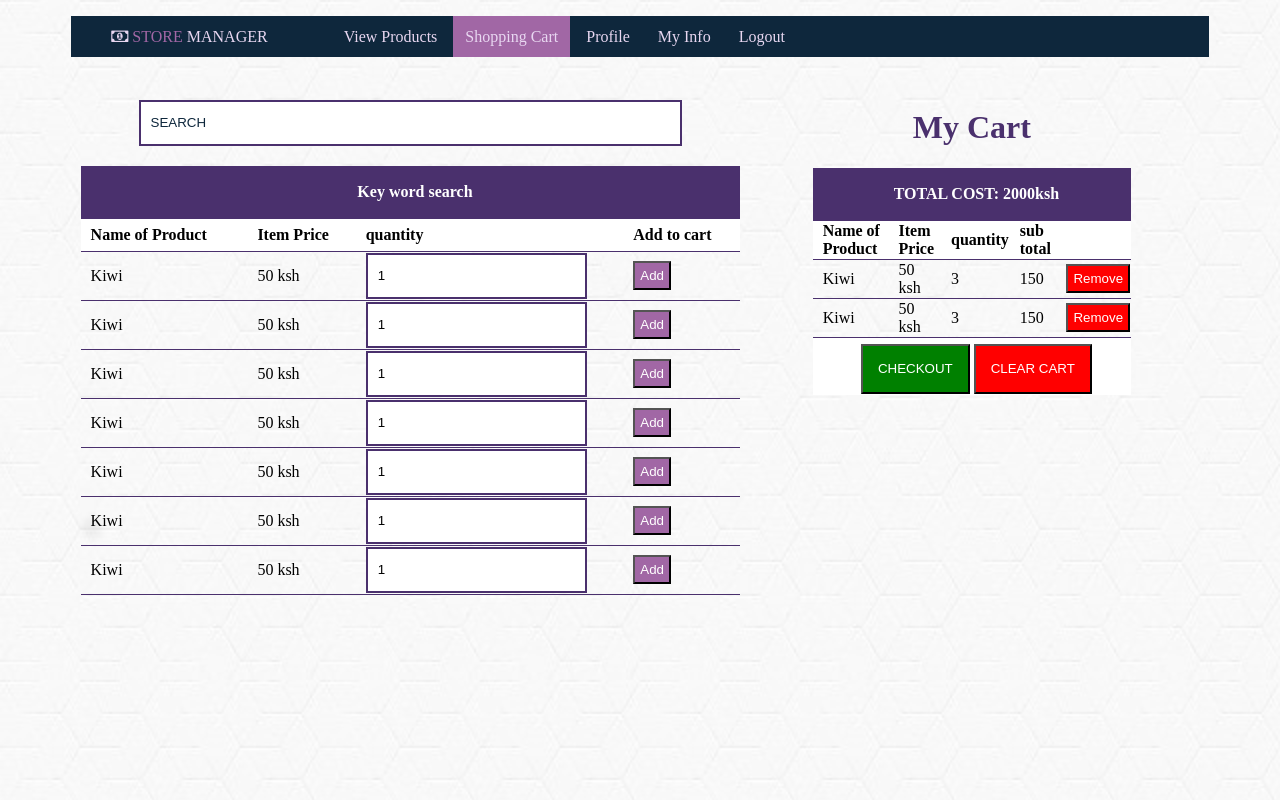
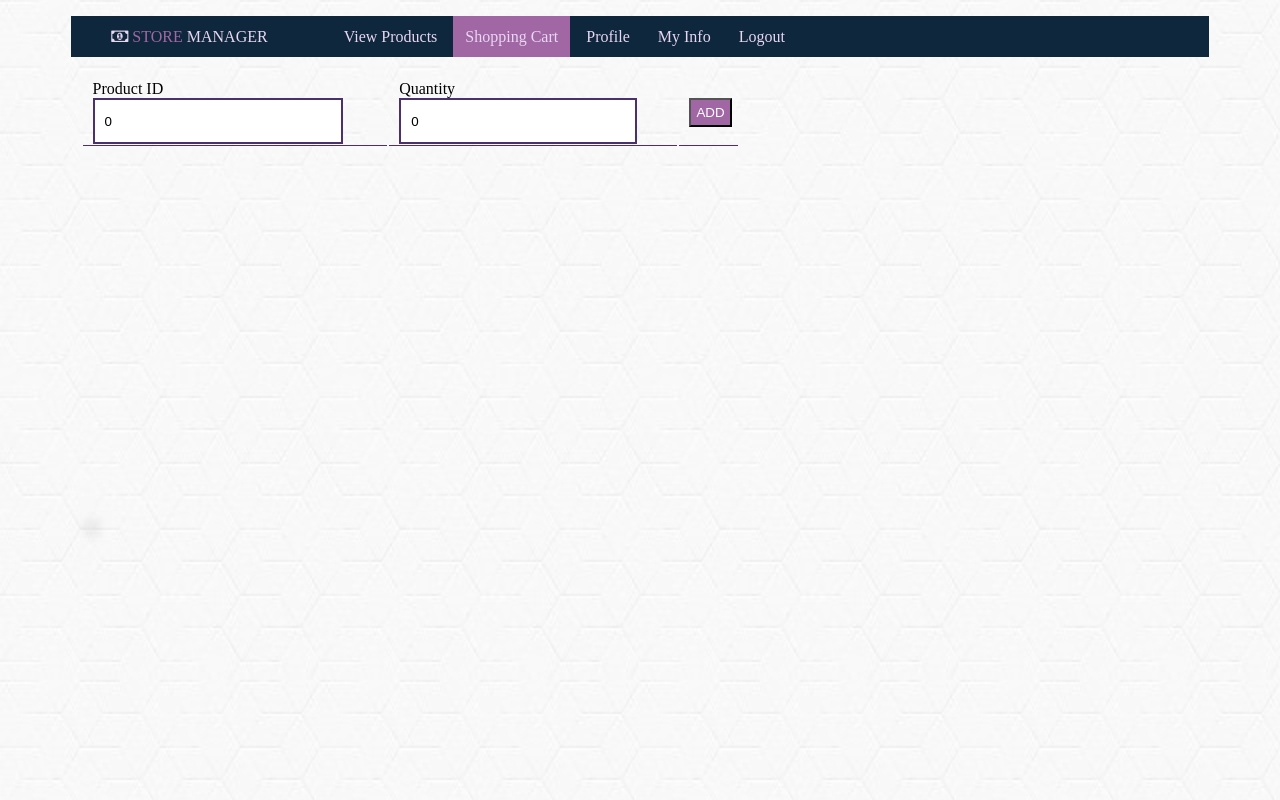
Before and after one commit to SelaDanti/store-manager-api-v3, a PHP site: page /attendant/cart.html in a window 1280 px wide. Run offline with PHP 8.4, Linux system fonts and the light colour scheme.

Commit message:
:new: [Feature #161807317] Consume cart and post sale endpoints

```diff
--- a/ui/attendant/cart.html
+++ b/ui/attendant/cart.html
@@ -27,83 +27,20 @@
 
 <div class="container margin-top-20 center">
 	<div class="container-left">
+	<p id="error"></p>
 		<!--search-form-->
-			<div class="form-search center margin-top-20">
-				<form>
-					<input type="text" name="" placeholder="SEARCH">
-				</form>
-			</div>
+			<table>
+			<tr>
+			<td colspan="3"><label>Product ID</label><input type="number" value="0" id="id"></td>
+			<td><label>Quantity</label><input type="number" value="0" id="quantity"></td>
+			<td><button class="btn-category" id="cart">ADD</button></td>
+			</tr>
+			</table>
 		<!--end of search-form-->
 
 		<!--product search-->
 			<div class="table-product margin-top-20">
-				<table>
-					<tr>
-						<th colspan="5" id="product-title">Key word search</th>
-					</tr>
-					<tr id="hover-body">
-						<th>Name of Product</th>
-						<th>Item Price</th>
-						<th>quantity</th>
-						<th>Add to cart</th>
-					</tr>
-					<tr>
-						<td>Kiwi</td>
-						<td>50 ksh</td>
-						<td>
-							<input type="number" value="1">
-						</td>
-						<td><button class="btn-category">Add</button></td>
-					</tr>
-					<tr>
-						<td>Kiwi</td>
-						<td>50 ksh</td>
-						<td>
-							<input type="number" value="1">
-						</td>
-						<td><button class="btn-category">Add</button></td>
-					</tr>
-					<tr>
-						<td>Kiwi</td>
-						<td>50 ksh</td>
-						<td>
-							<input type="number" value="1">
-						</td>
-						<td><button class="btn-category">Add</button></td>
-					</tr>
-					<tr>
-						<td>Kiwi</td>
-						<td>50 ksh</td>
-						<td>
-							<input type="number" value="1">
-						</td>
-						<td><button class="btn-category">Add</button></td>
-					</tr>
-					<tr>
-						<td>Kiwi</td>
-						<td>50 ksh</td>
-						<td>
-							<input type="number" value="1">
-						</td>
-						<td><button class="btn-category">Add</button></td>
-					</tr>
-					<tr>
-						<td>Kiwi</td>
-						<td>50 ksh</td>
-						<td>
-							<input type="number" value="1">
-						</td>
-						<td><button class="btn-category">Add</button></td>
-					</tr>
-					<tr>
-						<td>Kiwi</td>
-						<td>50 ksh</td>
-						<td>
-							<input type="number" value="1">
-						</td>
-						<td><button class="btn-category">Add</button></td>
-					</tr>
-				</table>
+
 			</div>
 		<!-- end product search-->
 
@@ -112,44 +49,12 @@
 		<!--cart list-->
 	<div class="cart-box level-cart">
 		<div class="table-product  margin-top-20">
-		<h1>My Cart</h1>
-		<table>
-			<tr>
-				<th colspan="5" id="product-title">TOTAL COST: 2000ksh</th>
-			</tr>
-			<tr id="hover-body">
-				<th>Name of Product</th>
-				<th>Item Price</th>
-				<th>quantity</th>
-				<th>sub total</th>
-				<th></th>
-			</tr>
-			<tr>
-				<td>Kiwi</td>
-				<td>50 ksh</td>
-				<td>3</td>
-				<td>150</td>
-				<td><button class="btn-remove" onclick="removeItem()">Remove</button></td>
-			</tr>
-			<tr>
-				<td>Kiwi</td>
-				<td>50 ksh</td>
-				<td>3</td>
-				<td>150</td>
-				<td><button class="btn-remove" onclick="removeItem()">Remove</button></td>
-			</tr>
-			<tr>
-				<th colspan="5" id="product-end">
-				<button class="btn-ok" onclick="checkOut()">CHECKOUT</button>
-				<button class="btn-danger"  onclick="removeAll()">CLEAR CART</button>
-				</th>
-			</tr>
-		</table>
-	</div>
+
+		</div>
 </div>
 <!--end of cart list-->
 	</div>
 </div>
-
+<script src="../js/fetch/get-carts.js"></script>
 </body>
 </html>
--- a/ui/css/style.css
+++ b/ui/css/style.css
@@ -163,7 +163,7 @@
 	border-bottom-color: #4a306d;
 	border-bottom-width: 1px;
 }
-#product-title
+#product-title, #cart-title
 {
 	background-color: #4a306d;
 	height: 50px;
--- /dev/null
+++ b/ui/js/fetch/get-carts.js
@@ -0,0 +1,202 @@
+let productUrl = `http://0.0.0.0:5000/api/v2/products`;
+let cartUrl = `http://0.0.0.0:5000/api/v2/cart`;
+let saleUrl = `http://0.0.0.0:5000/api/v2/sales`;
+let productHead = `
+<table>
+			<tr>
+				<th colspan="9" id="product-title">Lists of products</th>
+			</tr>
+
+			<tr id="hover-body" class="margin-top-40">
+				<th>ID</th>
+				<th>Product Name</th>
+				<th>UOM</th>
+				<th>price</th>
+				<th>Quantity</th>
+			</tr>
+`;
+let cartHead = `
+		<h1>My Cart</h1>
+		<table>
+			<tr>
+				<th colspan="5" id="cart-title">TOTAL COST: 2000ksh</th>
+			</tr>
+			<tr id="hover-body" class="margin-top-40">
+				<th>Product Id</th>
+				<th>item price</th>
+				<th>quantity</th>
+				<th>sub total</th>
+			</tr>
+`;
+let cartEnd = `
+	<tr>
+				<th colspan="5" id="product-end">
+				<button class="btn-ok">CHECKOUT</button>
+				</th>
+			</tr>
+`;
+window.addEventListener('load',function(){setProducts();setCart();})
+function setProducts()
+{
+	fetch(productUrl,{
+		"method": "GET",
+		"mod": "cors",
+		headers: {
+		"Content-type": "application/json",
+		"Access-Control-Allow-Origin":"*",
+		"X-API-KEY": localStorage.getItem('token')
+		}
+	})
+	.then((res) => {status = res.status; return res.json()})
+	.then((data) => {
+		if (status != 200)
+		{
+			document.getElementsByClassName('table-product')[0].innerHTML = `
+			${productHead}
+			<tr>
+				<td colspan="8" class="center">${data['error']}</td>
+			</tr>
+			`
+		}
+		else
+		{
+			let body = ``
+			for (x in data)
+			{
+				body += `
+				<tr>
+				<td>${data[x]['id']}</td>
+				<td>${data[x]['product name']}</td>
+				<td>${data[x]['miq']}</td>
+				<td>${data[x]['price']} KSH</td>
+				<td>${data[x]['quantity']}</td>
+				</tr>
+				`;
+			}
+			document.getElementsByClassName('table-product')[0].innerHTML = `
+			${productHead}
+			${body}
+			`;
+		}
+	})
+	.catch((error) => {console.log(error)})
+}
+function setCart()
+{
+	fetch(cartUrl,{
+		"method": "GET",
+		"mod": "cors",
+		headers: {
+		"Content-type": "application/json",
+		"Access-Control-Allow-Origin":"*",
+		"X-API-KEY": localStorage.getItem('token')
+		}
+	})
+	.then((res) => {status = res.status; return res.json()})
+	.then((data) => {
+		if (status != 200)
+		{
+			document.getElementsByClassName('table-product')[1].innerHTML = `
+			${cartHead}
+			<tr>
+				<td colspan="8" class="center">${data['error']}</td>
+			</tr>
+			`;
+			document.getElementById('cart-title').innerHTML = `TOTAL COST: 0 KSH`;
+		}
+		else
+		{
+			let body = ``
+			for (x in data)
+			{
+				if (x != 0)
+				{
+					body += `
+				<tr>
+				<td>${data[x]['product id']}</td>
+				<td>${data[x]['price']} KSH</td>
+				<td>${data[x]['quantity']}</td>
+				<td class="sub-total">${data[x]['quantity'] * data[x]['price']}</td>
+				<td><a href="delete-cart.html?cartId=${data[x]['product id']}" class="btn-category">remove</a></td>
+				</tr>
+				`;}
+			}
+			document.getElementsByClassName('table-product')[1].innerHTML = `
+			${cartHead}
+			${body}
+			${cartEnd}
+			`;
+			let subTotal = document.getElementsByClassName('sub-total')
+			let total = 0;
+			let index = 0;
+			while (index < subTotal.length)
+			{
+				total += parseInt(subTotal[index].innerHTML);
+				index++;
+			}
+			document.getElementById('cart-title').innerHTML = `TOTAL COST: ${total} KSH`;
+			document.getElementsByClassName('btn-ok')[0].addEventListener('click',makeSale);
+		}
+	})
+	.catch((error) => {console.log(error)})
+}
+
+document.getElementsByClassName('btn-category')[0].addEventListener('click',addCart)
+function addCart()
+{
+	let id = parseInt(document.getElementById('id').value);
+	let quantity = parseInt(document.getElementById('quantity').value);
+	let payload = {"product id": id,"quantity": quantity}
+	fetch(cartUrl,{
+		"method": "POST",
+		"mod": "cors",
+		headers: {
+		"Content-type": "application/json",
+		"Access-Control-Allow-Origin":"*",
+		"X-API-KEY": localStorage.getItem('token')
+		},
+		body: JSON.stringify(payload)
+	})
+	.then((res) => {status = res.status; return res.json()})
+	.then((data) => {
+		if (status != 201)
+		{
+			document.getElementById('error').innerHTML = data['error'];
+			document.getElementById('error').style.display = 'block';
+		}
+		else
+		{
+			document.getElementById('error').style.display = 'none';
+			setCart();
+			setProducts();
+		}
+	})
+	.catch((error) => {console.log(error)})
+}
+
+
+function makeSale()
+{
+	fetch(saleUrl,{
+		"method": "POST",
+		"mod": "cors",
+		headers: {
+		"Content-type": "application/json",
+		"Access-Control-Allow-Origin":"*",
+		"X-API-KEY": localStorage.getItem('token')
+		},
+	})
+	.then((res) => {status = res.status; return res.json()})
+	.then((data) => {
+		item = document.getElementsByClassName('cart-box')
+		item[0].innerHTML = `<div class="table-product  margin-top-20">
+			<h1>My Cart</h1>
+			<br>
+			<div class="confirm center">
+				<h1>Item Purchased</h1>
+				<button onclick="location.reload();">OK</button>
+			</div>
+			</div>`;
+	})
+	.catch((error) => {console.log(error)})
+}
--- a/ui/js/shopping-cart.js
+++ /dev/null
@@ -1,78 +0,0 @@
-function removeItem()
-{
-	item = document.getElementsByClassName('cart-box')
-	item[0].innerHTML = `<div class="table-product  margin-top-20">
-		<h1>My Cart</h1>
-		<br>
-		<div class="confirm center">
-			<h1>Do you want to remove item?</h1>
-			<button onclick="backToCart()">OK</button><button onclick="backToCart()">Cancel</button>
-		</div>
-		</div>`
-}
-
-function backToCart()
-{
-	item = document.getElementsByClassName('cart-box')
-	item[0].innerHTML = `<div class="table-product  margin-top-20">
-		<h1>My Cart</h1>
-		<table>
-			<tr>
-				<th colspan="5" id="product-title">TOTAL COST: 2000ksh</th>
-			</tr>
-			<tr id="hover-body">
-				<th>Name of Product</th>
-				<th>Item Price</th>
-				<th>quantity</th>
-				<th>sub total</th>
-				<th></th>
-			</tr>
-			<tr>
-				<td>Kiwi</td>
-				<td>50 ksh</td>
-				<td>3</td>
-				<td>150</td>
-				<td><button class="btn-remove" onclick="removeItem()">Remove</button></td>
-			</tr>
-			<tr>
-				<td>Kiwi</td>
-				<td>50 ksh</td>
-				<td>3</td>
-				<td>150</td>
-				<td><button class="btn-remove" onclick="removeItem()">Remove</button></td>
-			</tr>
-			<tr>
-				<th colspan="5" id="product-end">
-				<button class="btn-ok" onclick="checkOut()">CHECKOUT</button>
-				<button class="btn-danger" onclick="removeAll()">CLEAR CART</button>
-				</th>
-			</tr>
-		</table>
-	</div>`
-}
-
-function removeAll()
-{
-	item = document.getElementsByClassName('cart-box')
-	item[0].innerHTML = `<div class="table-product  margin-top-20">
-		<h1>My Cart</h1>
-		<br>
-		<div class="confirm center">
-			<h1>Do you want to remove All item?</h1>
-			<button onclick="backToCart()">OK</button><button onclick="backToCart()">Cancel</button>
-		</div>
-		</div>`
-}
-
-function checkOut()
-{
-	item = document.getElementsByClassName('cart-box')
-	item[0].innerHTML = `<div class="table-product  margin-top-20">
-		<h1>My Cart</h1>
-		<br>
-		<div class="confirm center">
-			<h1>Item Purchased</h1>
-			<button onclick="backToCart()">OK</button>
-		</div>
-		</div>`
-}
```
Also changed, not shown: ui/attendant/delete-cart.html (added, +17 -0 lines), ui/attendant/index.html (+1 -118 lines), ui/js/fetch/get-product-attendant.js (added, +64 -0 lines), 3 other files.
